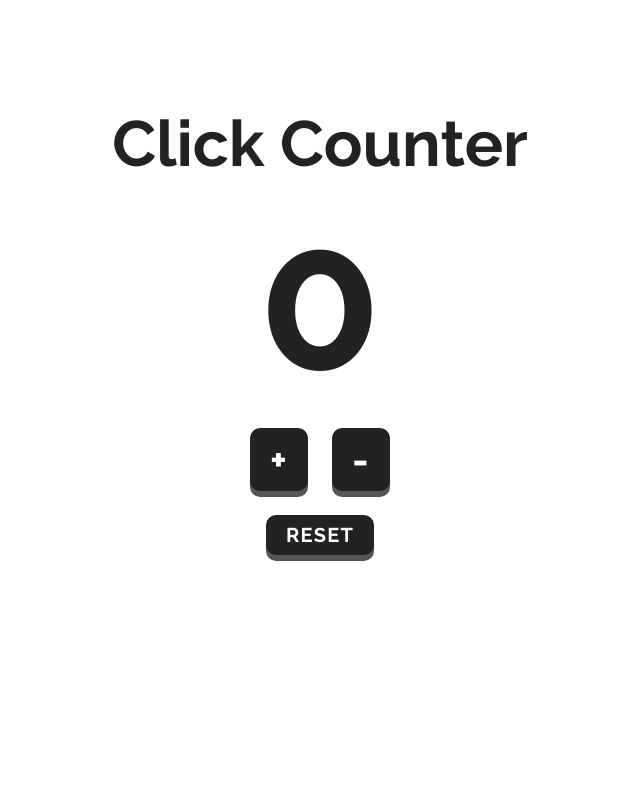
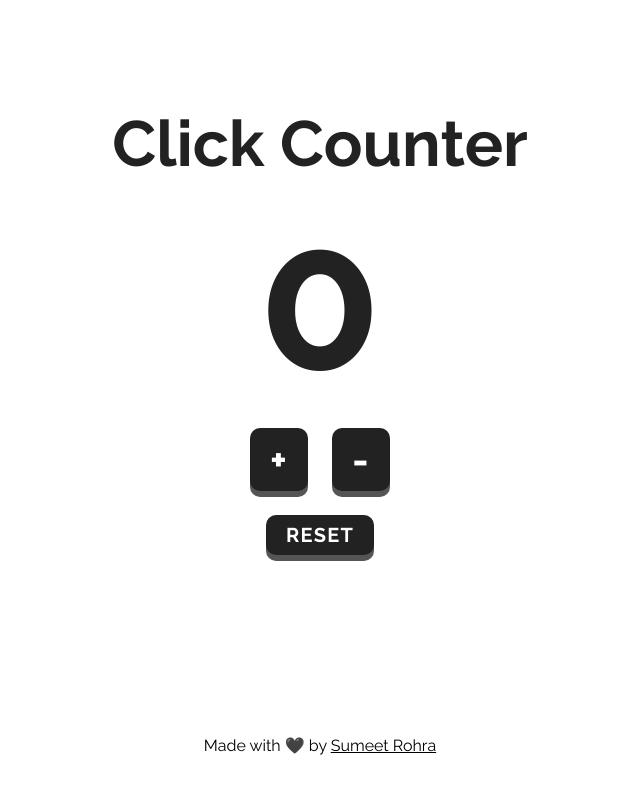
Before and after one commit to sumeetrohra/click-counter-yt, a React (Create React App) app: page / in a window 1280 px wide. Shown: the top 792 px of the page, without its empty margins (320-960 px from the left). Built offline with nearby package versions, Linux system fonts and the light colour scheme; the HTML template or start-up script is replaced by a standard one.

Commit message:
added my signature

```diff
--- a/src/App.js
+++ b/src/App.js
@@ -30,6 +30,15 @@ function App() {
         <Button handleClick={decrementCount} text="-" bold />
       </ButtonGroupHorizontal>
       <Button text="Reset" handleClick={resetCounter} />
+      <p
+        style={{
+          position: 'absolute',
+          zIndex: -1,
+          top: '100vh'
+        }}
+      >
+        Made with <span role="img" aria-label="black heart emoji">🖤</span> by <span style={{ textDecoration: 'underline', cursor: 'pointer' }} onClick={() => window.open('https://sumeetrohra.com')}>Sumeet Rohra</span>
+      </p>
     </Container>
   );
 }
```
